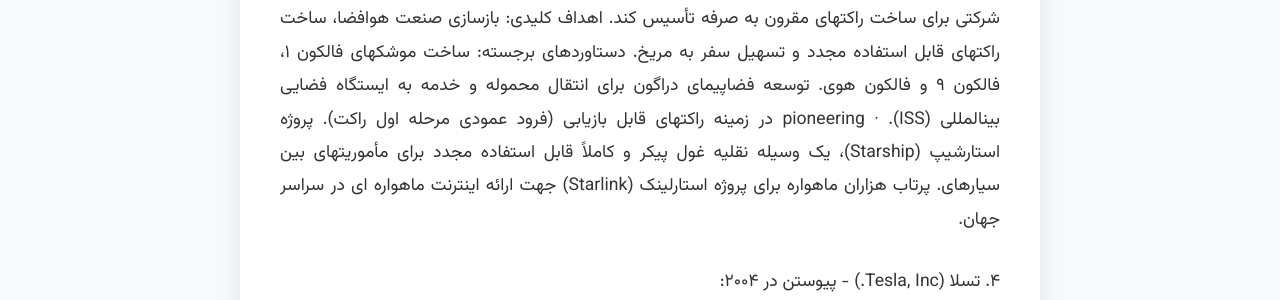
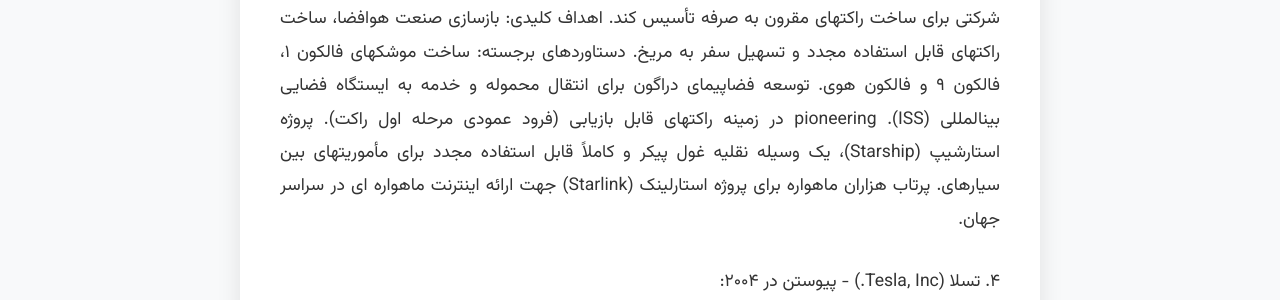
Before and after one commit to darkblog/darkblog.github.io, a Jekyll site: the page built from _posts/2025-1-2-17.md, in a window 1280 px wide and 900 px high, scrolled down 1819 px. Shown: the part 314-614 px from the top of the window. Built offline with Jekyll 4.4.1, drawn with Linux system fonts in a browser that asks for light colours; some of the changed text lies outside the part shown.

Commit message:
Update 2025-1-2-17.md

```diff
--- a/_posts/2025-1-2-17.md
+++ b/_posts/2025-1-2-17.md
@@ -48,7 +48,7 @@
 دستاوردهای برجسته:
   ساخت موشکهای فالکون ۱، فالکون ۹ و فالکون هوی.
   توسعه فضاپیمای دراگون برای انتقال محموله و خدمه به ایستگاه فضایی بینالمللی (ISS).
-  · pioneering در زمینه راکتهای قابل بازیابی (فرود عمودی مرحله اول راکت).
+ pioneering در زمینه راکتهای قابل بازیابی (فرود عمودی مرحله اول راکت).
   پروژه استارشیپ (Starship)، یک وسیله نقلیه غول پیکر و کاملاً قابل استفاده مجدد برای مأموریتهای بین سیارهای.
   پرتاب هزاران ماهواره برای پروژه استارلینک (Starlink) جهت ارائه اینترنت ماهواره ای در سراسر جهان.
 
```
